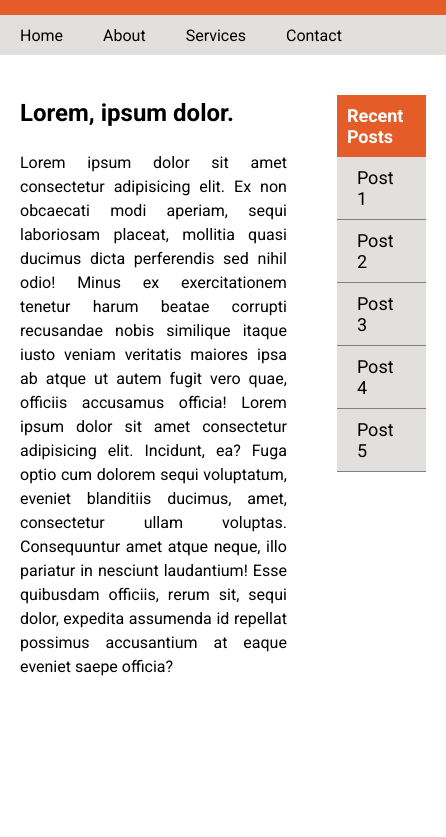
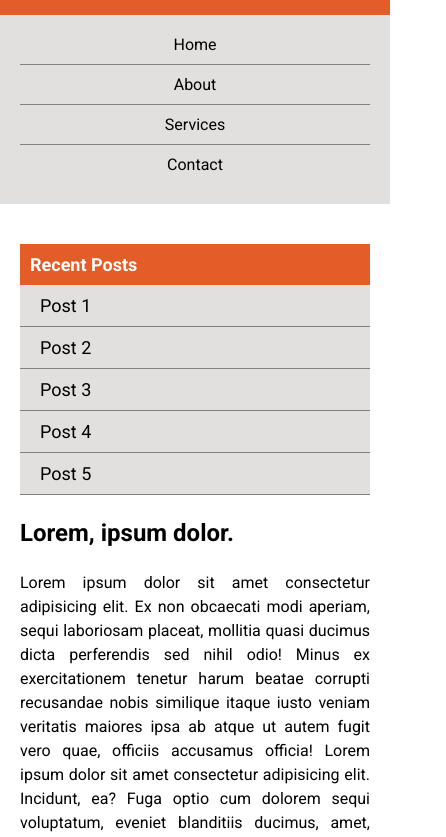
Before and after one commit to FrameWorxBrandon/CS-Education-Journey, a plain HTML site: page smallProjects/Flexbox Layout Test/index.html in a window 390 px wide. Shown: the part 85-922 px from the top of the page, 446 px wide, since content can reach past the window. Before the commit the page ends 844 px from the top, so only its background shows below. Drawn offline with Linux system fonts and the light colour scheme.

Commit message:
Add media query for mobile devices.

```diff
--- a/smallProjects/Flexbox Layout Test/styles.css
+++ b/smallProjects/Flexbox Layout Test/styles.css
@@ -99,3 +99,38 @@ header {
     text-decoration: none;
     color: black;
 }
+
+@media (max-width: 768px) {
+    body {
+        flex-direction: column;
+    }
+
+    .container {
+        flex-direction: column-reverse;
+        gap: 20px;
+    }
+
+    .sidebar {
+        width: 100%;
+        height: auto;
+    }
+    .navbar {
+        flex-direction: column;
+        height: auto;
+        gap: 10px;
+    }
+    h1 {
+        font-size: 25px;
+    }
+
+    .navbar a {
+        width: 100%;
+        text-align: center;
+        padding-bottom: 10px;
+        border-bottom: 1px solid gray;
+    }
+
+    .navbar a:last-child {
+        border-bottom: none;
+    }
+}
```
